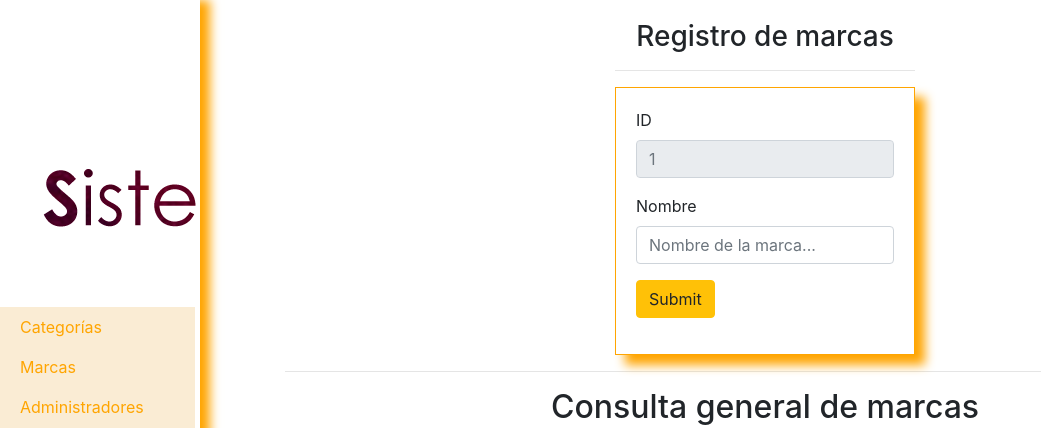
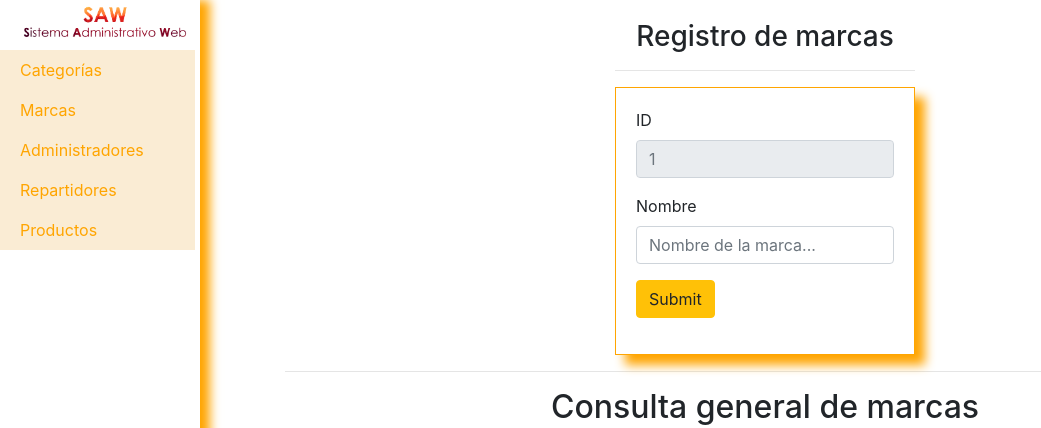
Before and after one commit to KarinGarciaZ/saw-admin, a PHP site: page /catalogos/brands.php in a window 1280 px wide. Shown: the top 428 px of the page, without its empty margins (0-1041 px from the left). Run offline with PHP 8.4, Linux system fonts and the light colour scheme; data that the repository does not hold is empty.

Commit message:
Added the class "sizeImage".

```diff
--- a/css/simple-sidebar.css
+++ b/css/simple-sidebar.css
@@ -99,6 +99,9 @@ body {
   color: #fff;
   background: none;
 }
+.sizeImage{
+  width: 170px;
+}
 
 @media(min-width:768px) {
   #wrapper {
```
